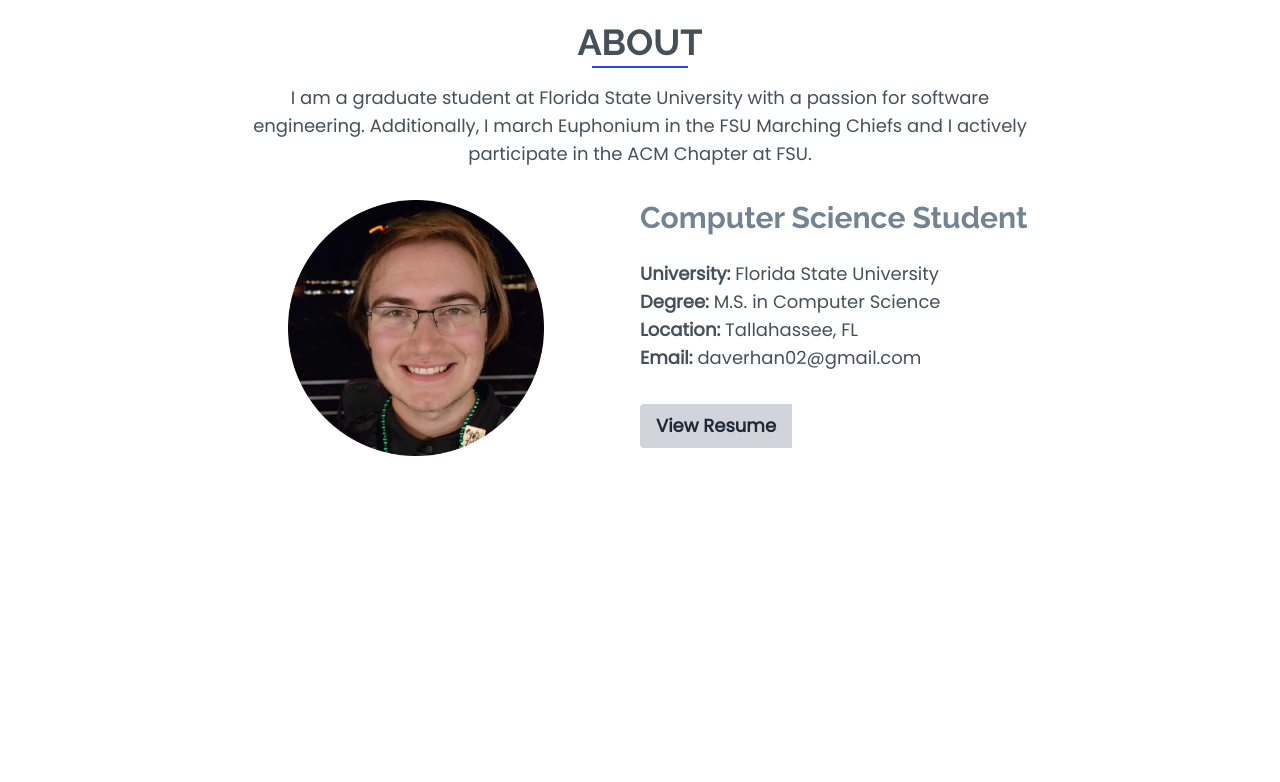
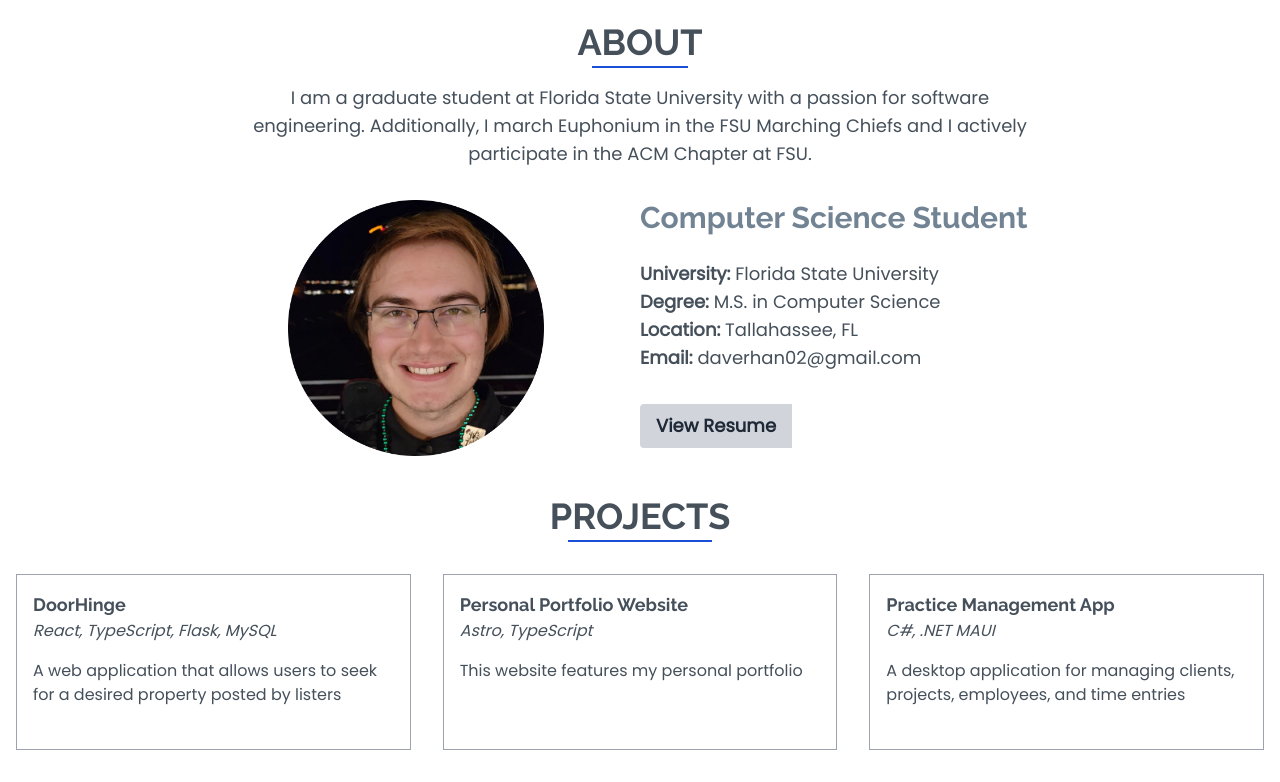
Before and after one commit to Daverhan/david-silva-portfolio, an Astro site: page / in a window 1280 px wide. Shown: the part 802-1584 px from the top of the page. Before the commit the page ends 1258 px from the top, so only its background shows below. Built offline with nearby package versions, Linux system fonts and the light colour scheme; Astro itself is replaced by a stand-in of ours.

Commit message:
Implement projects and card components

```diff
--- /dev/null
+++ b/src/components/Card.astro
@@ -0,0 +1,19 @@
+---
+const { title, description, technologies, link } = Astro.props;
+---
+
+<div class="mb-8 lg:mx-4">
+  <a href={link} target="_blank">
+    <div class="border border-gray-400 p-4 h-44">
+      <div class="text-start">
+        <div
+          class="font-raleway font-bold text-lg 2xl:text-2xl hover:text-[#8397aa]"
+        >
+          {title}
+        </div>
+        <p class="italic">{technologies}</p>
+        <p class="mt-4">{description}</p>
+      </div>
+    </div>
+  </a>
+</div>
--- /dev/null
+++ b/src/components/Projects.astro
@@ -0,0 +1,34 @@
+---
+import Card from "../components/Card.astro";
+---
+
+<section
+  class="mx-auto sm:max-w-screen-sm md:max-w-screen-md lg:max-w-screen-2xl"
+>
+  <div class="mt-10 text-center text-[#45505b] font-poppins">
+    <h2 class="text-4xl font-raleway font-bold">PROJECTS</h2>
+    <hr
+      class="mx-auto mt-1 w-36 h-0.5 border-t-0 bg-blue-700 opacity-100 dark:opacity-50"
+    />
+    <div class="lg:grid grid-cols-3 mt-8 mx-4 md:mx-0">
+      <Card
+        title="DoorHinge"
+        description="A web application that allows users to seek for a desired property posted by listers"
+        technologies="React, TypeScript, Flask, MySQL"
+        link="https://github.com/Daverhan/door-hinge-web-app"
+      />
+      <Card
+        title="Personal Portfolio Website"
+        description="This website features my personal portfolio"
+        technologies="Astro, TypeScript"
+        link="https://github.com/Daverhan/david-silva-portfolio"
+      />
+      <Card
+        title="Practice Management App"
+        description="A desktop application for managing clients, projects, employees, and time entries"
+        technologies="C#, .NET MAUI"
+        link="https://github.com/Daverhan/practice-management-app"
+      />
+    </div>
+  </div>
+</section>
--- a/src/pages/index.astro
+++ b/src/pages/index.astro
@@ -2,6 +2,7 @@
 import BaseLayout from "../layouts/BaseLayout.astro";
 import Hero from "../components/Hero.astro";
 import About from "../components/About.astro";
+import Projects from "../components/Projects.astro";
 ---
 
 <BaseLayout>
@@ -21,6 +22,7 @@ import About from "../components/About.astro";
     <main>
       <Hero />
       <About />
+      <Projects />
     </main>
   </body>
 </BaseLayout>
```
